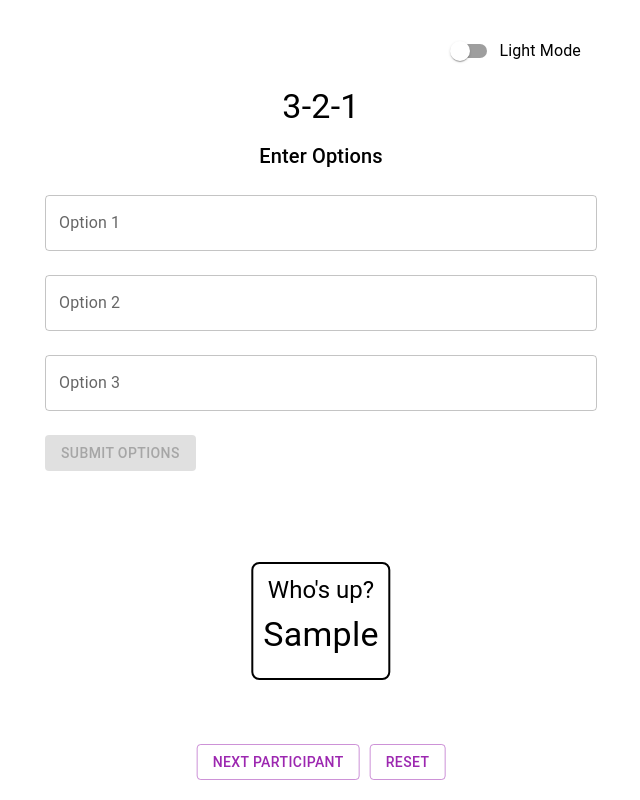
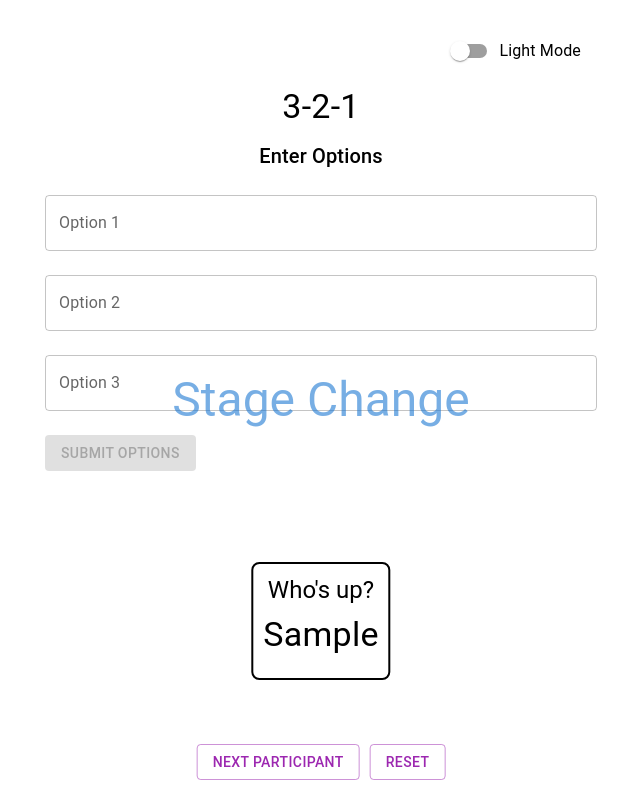
Before and after one commit to nicholaswells54/3-2-1, a React (Create React App) app: page / in a window 1280 px wide. Both pictures are taken after typing "Sample" into the empty fields and a click on the button "SUBMIT PARTICIPANTS". Shown: the whole page, without its empty margins (319-959 px from the left). Built offline with nearby package versions, Linux system fonts and the light colour scheme.

Commit message:
added fade-in fade-out mesages

```diff
--- a/src/App.tsx
+++ b/src/App.tsx
@@ -1,4 +1,4 @@
-import React, { useState } from 'react';
+import React, { useState, useEffect } from 'react';
 import {
   Container,
   TextField,
@@ -26,6 +26,7 @@ const App: React.FC = () => {
   const [approvedCount, setApprovedCount] = useState<number>(0);
   const [approved, setApproved] = useState<string[]>([]); // Track approved cards
   const [rejected, setRejected] = useState<string[]>([]); // Track rejected cards
+  const [showStageChange, setShowStageChange] = useState(false);
 
   const theme = createTheme({
     palette: {
@@ -42,6 +43,16 @@ const App: React.FC = () => {
       },
     },
   });
+
+  // Show the "Stage Change" message whenever the stage changes
+  useEffect(() => {
+    setShowStageChange(true);
+    const timer = setTimeout(() => {
+      setShowStageChange(false);
+    }, 2000); // Hide the message after 2 seconds
+
+    return () => clearTimeout(timer);
+  }, [stage]);
 
   const handleParticipantsSubmit = (input: string): void => {
     const participantList = input
@@ -106,10 +117,23 @@ const App: React.FC = () => {
     transform: stage === 5 ? 'translateY(0)' : 'translateY(50%)',
   });
 
+  const stageChangeTransition = useSpring({
+    opacity: showStageChange ? 1 : 0,
+    transform: showStageChange ? 'translateY(0)' : 'translateY(-50%)',
+    config: { duration: 2000 }
+  });
+
   return (
     <ThemeProvider theme={theme}>
       <CssBaseline />
       <Container maxWidth="sm" style={{ marginTop: '2rem', position: 'relative', paddingBottom: '120px' }}>
+        {/* Stage Change Message */}
+        <animated.div style={{ ...stageChangeTransition, position: 'fixed', top: '50%', left: '50%', transform: 'translate(-50%, -50%)', zIndex: 1000 }}>
+          <Typography variant="h3" color="primary">
+            Stage Change
+          </Typography>
+        </animated.div>
+
         <Box display="flex" justifyContent="flex-end" marginBottom="1rem">
           <FormControlLabel
             control={<Switch checked={darkMode} onChange={() => setDarkMode(!darkMode)} />}
```
